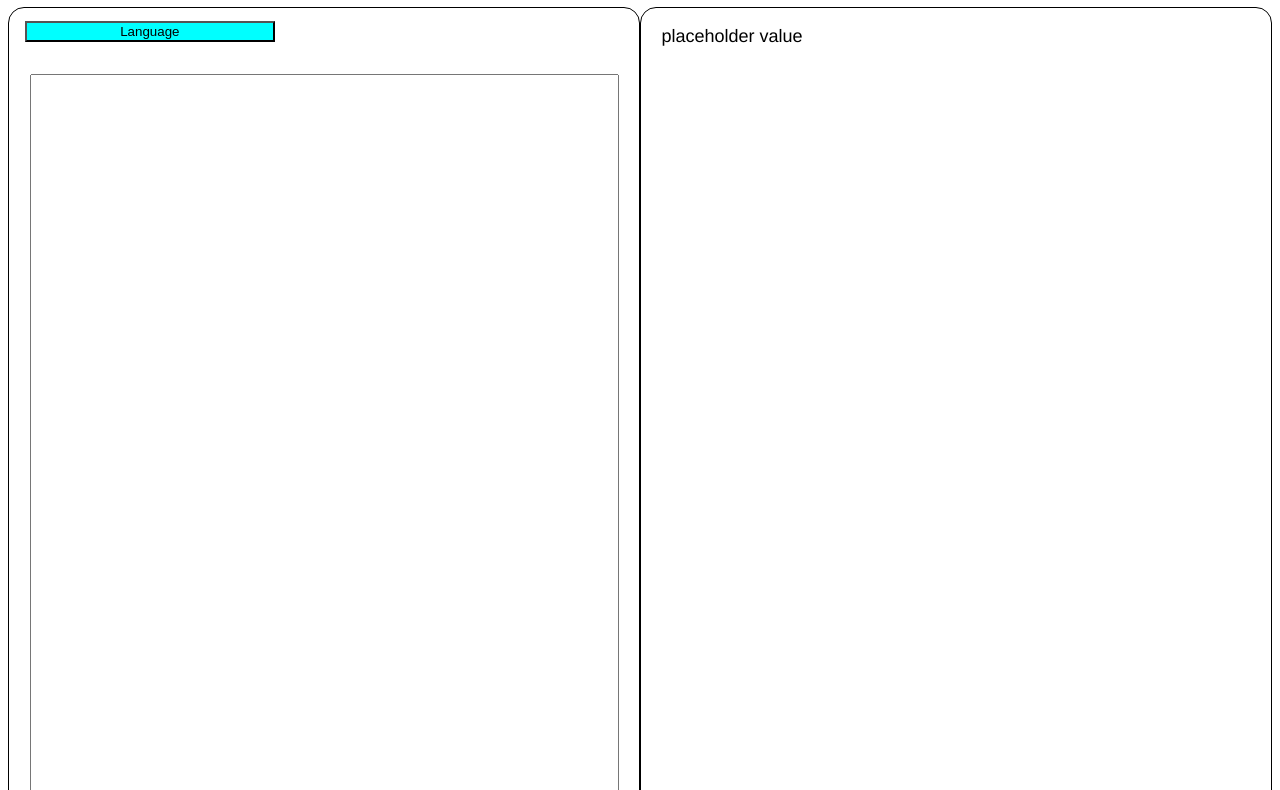
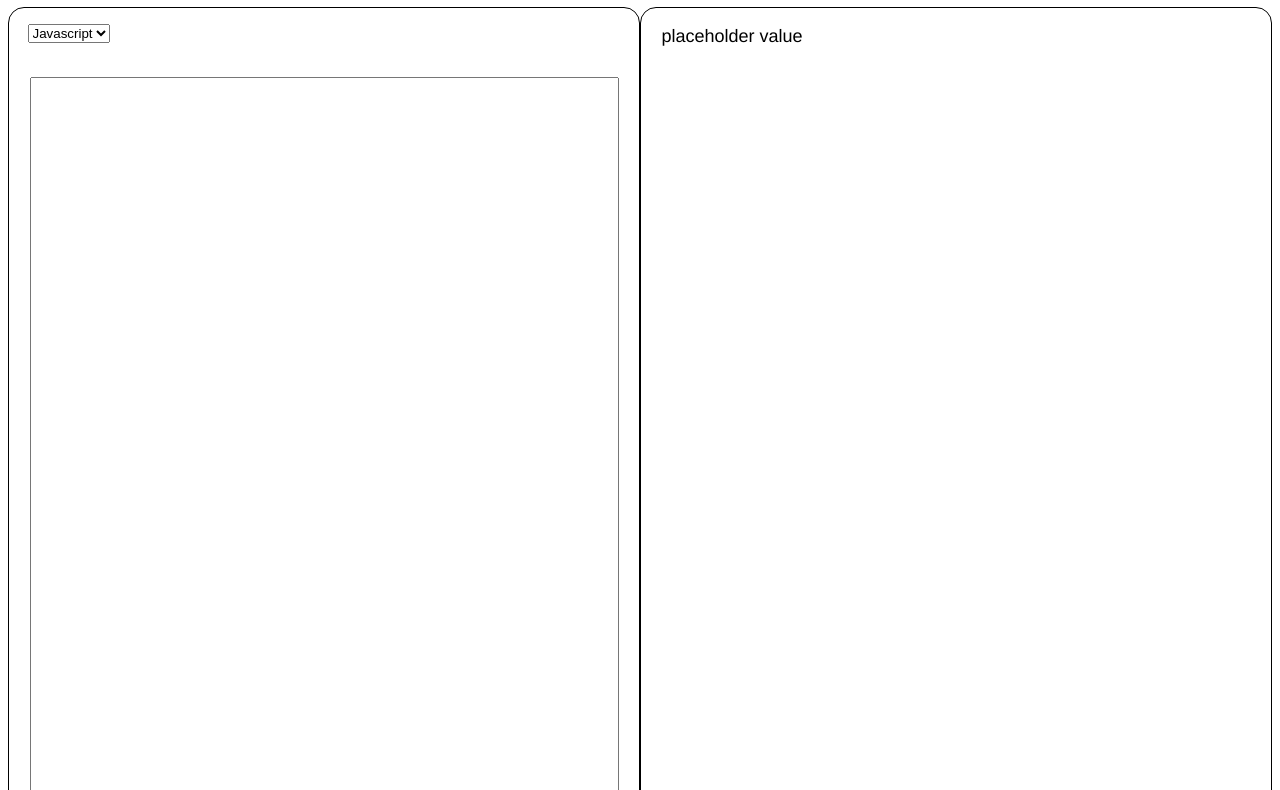
Before and after one commit to cf7/Fourier, a React app: page / in a window 1280 px wide. Shown: the part 89-879 px from the top of the page. Built offline with nearby package versions, Linux system fonts and the light colour scheme.

Commit message:
experimenting with dropdowns

```diff
--- a/client/components/Button.js
+++ b/client/components/Button.js
@@ -1,6 +1,6 @@
 import React from 'react';
 
-class Button extends React.Component {
+class DropDown extends React.Component {
 
   constructor(props) {
     super(props);
@@ -13,29 +13,17 @@ class Button extends React.Component {
     console.log("Clicked!");
   }
 
-  handleMouseOver = (event) => {
-    console.log("hovering!");
-    this.setState({listHidden: false });
-  }
-
-  handleMouseOut = (event) => {
-    this.setState({listHidden: true });
-  }
-
   render() {
     if (this.props.type) {
       if (this.props.type == 'drop-down') {
         return (
-          <button onClick={this.handleClick} onMouseOver={this.handleMouseOver} onMouseOut={this.handleMouseOut}>
-            Language
-            <div className={ 'drop-down-options' + (this.state.listHidden ? ' hidden' : '') }>
-              <ul>
-                <li>Javascript</li>
-                <li>Python</li>
-                <li>C++</li>
-              </ul>
-            </div>
-          </button>
+            <label for="languages" className='language-options' onClick={this.handleClick}>
+              <select name="languages" id="language-options">
+                <option value="Javascript">Javascript</option>
+                <option value="Python">Python</option>
+                <option value="C++">C++</option>
+              </select>
+            </label>
         );
       }
     } else {
@@ -48,4 +36,4 @@ class Button extends React.Component {
   }
 }
 
-export { Button };
+export { DropDown };
--- a/client/components/Panel.js
+++ b/client/components/Panel.js
@@ -1,5 +1,5 @@
 import React from 'react';
-import { Button } from './Button.js';
+import { DropDown } from './Button.js';
 import { TextArea } from './TextArea.js';
 
 class Panel extends React.Component {
@@ -13,7 +13,7 @@ class Panel extends React.Component {
     if (this.props.type == 'input') {
       return (
         <div className="panel">
-          <Button type='drop-down'/>
+          <DropDown type='drop-down'/>
           <TextArea className="user-input" handleContent={this.props.handleContent} />
         </div>
       );
--- a/client/css/button.css
+++ b/client/css/button.css
@@ -1,10 +1,14 @@
-button {
+label {
   grid-area: header;
-  background-color: cyan;
+  background-color: white;
   margin: 1em;
   max-width: 250px;
 }
 
-button > div.hidden {
+/*label.hidden {
   display: none;
+}*/
+
+label.language-options {
+  background-color: white;
 }
```
